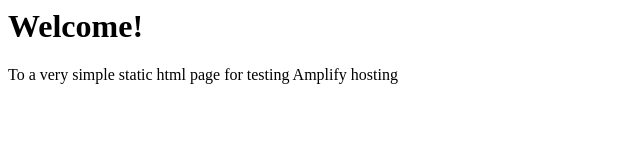
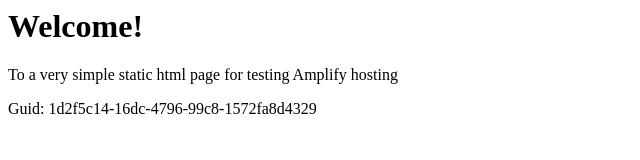
Before and after one commit to aws-aemilia-icn/Github-PR-Commit-Integration-Test-DoNotTouch-GithubWebhookPreviewCanaryTest-v1-prod-ap-northeast-2, a website: page src/index.html in a window 1280 px wide. Shown: the whole page, without its empty margins (0-640 px from the left). Drawn offline with Linux system fonts and the light colour scheme.

Commit message:
commit from integ tests

```diff
--- a/src/index.html
+++ b/src/index.html
@@ -1,3 +1,5 @@
+
+
 <html lang="en">
 
 <head>
@@ -10,6 +12,6 @@
 <body>
     <h1>Welcome!</h1>
     <p>To a very simple static html page for testing Amplify hosting</p>
-</body>
+    <p>Guid: 1d2f5c14-16dc-4796-99c8-1572fa8d4329</p></body>
 
 </html>
```
